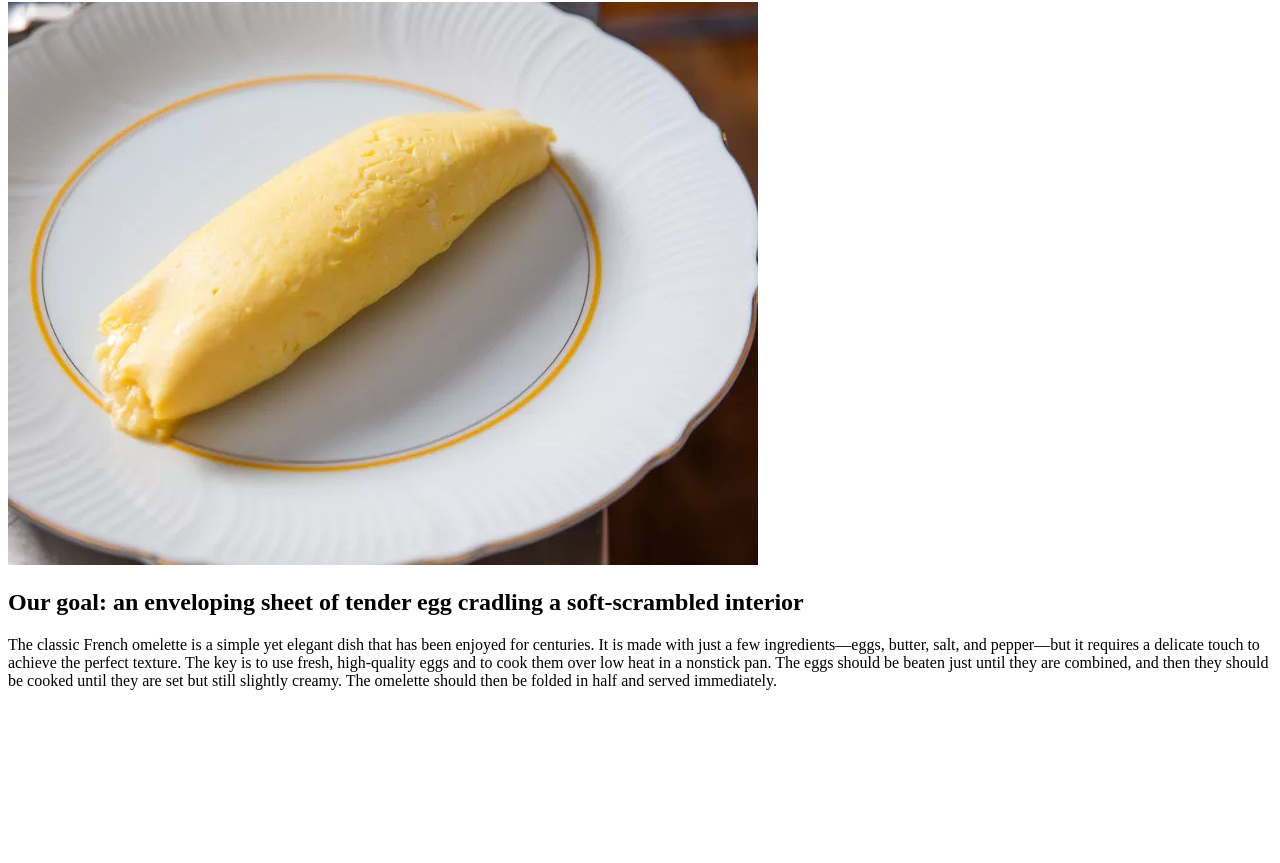
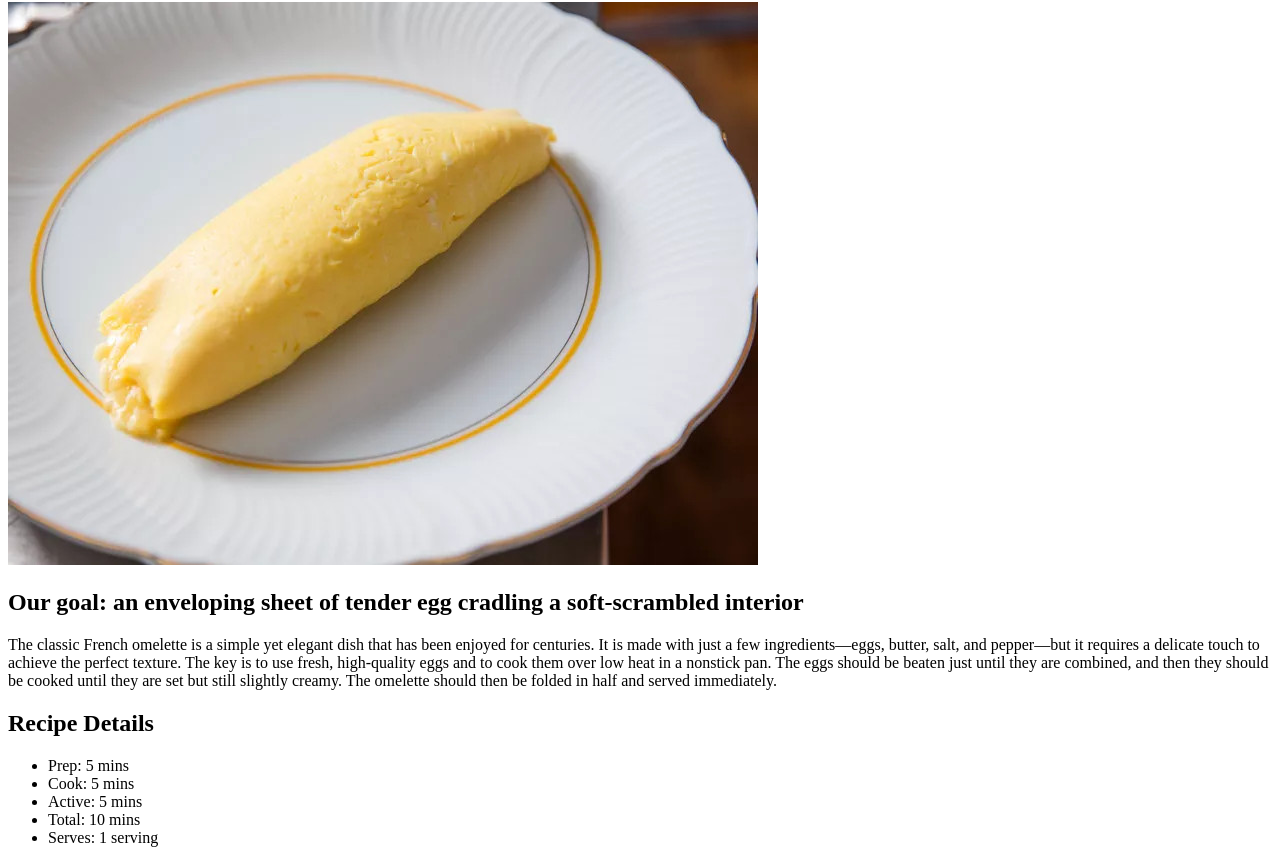
Before and after one commit to dandyllama/eggsotic-recipes, a plain HTML site: page pages/classic-french-omelette.html in a window 1280 px wide. Shown: the part 78-941 px from the top of the page. Before the commit the page ends 800 px from the top, so only its background shows below. Drawn offline with Linux system fonts and the light colour scheme.

Commit message:
Add details section for subpages

```diff
--- a/pages/classic-french-omelette.html
+++ b/pages/classic-french-omelette.html
@@ -10,6 +10,7 @@
   <body>
     <main>
       <h1>Classic French Omelette</h1>
+
       <section>
         <img
           src="../images/classic-french-omelette.jpg"
@@ -30,6 +31,17 @@
           The omelette should then be folded in half and served immediately.
         </p>
       </section>
+
+      <section>
+        <h2>Recipe Details</h2>
+        <ul>
+          <li>Prep: 5 mins</li>
+          <li>Cook: 5 mins</li>
+          <li>Active: 5 mins</li>
+          <li>Total: 10 mins</li>
+          <li>Serves: 1 serving</li>
+        </ul>
+      </section>
     </main>
   </body>
 </html>
```
Also changed, not shown: pages/fluffy-scrambled-eggs.html (+12 -0 lines), pages/sunny-side-up-fried-eggs.html (+12 -0 lines).
